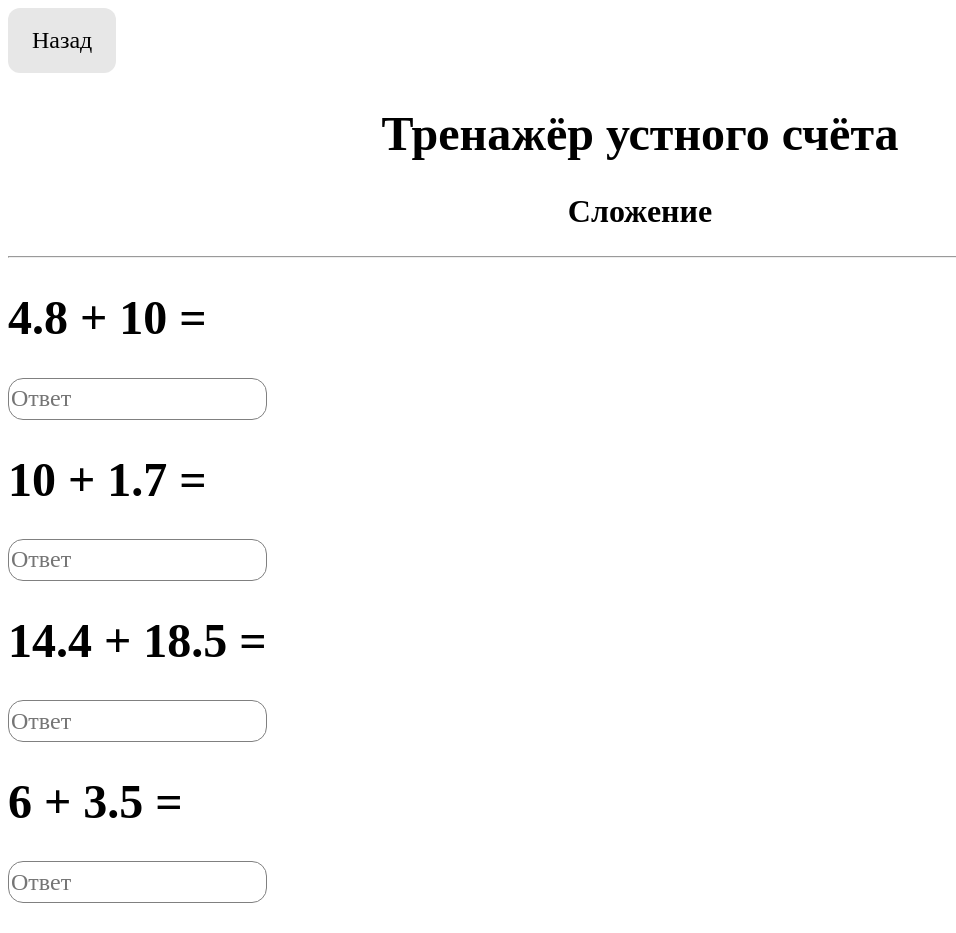
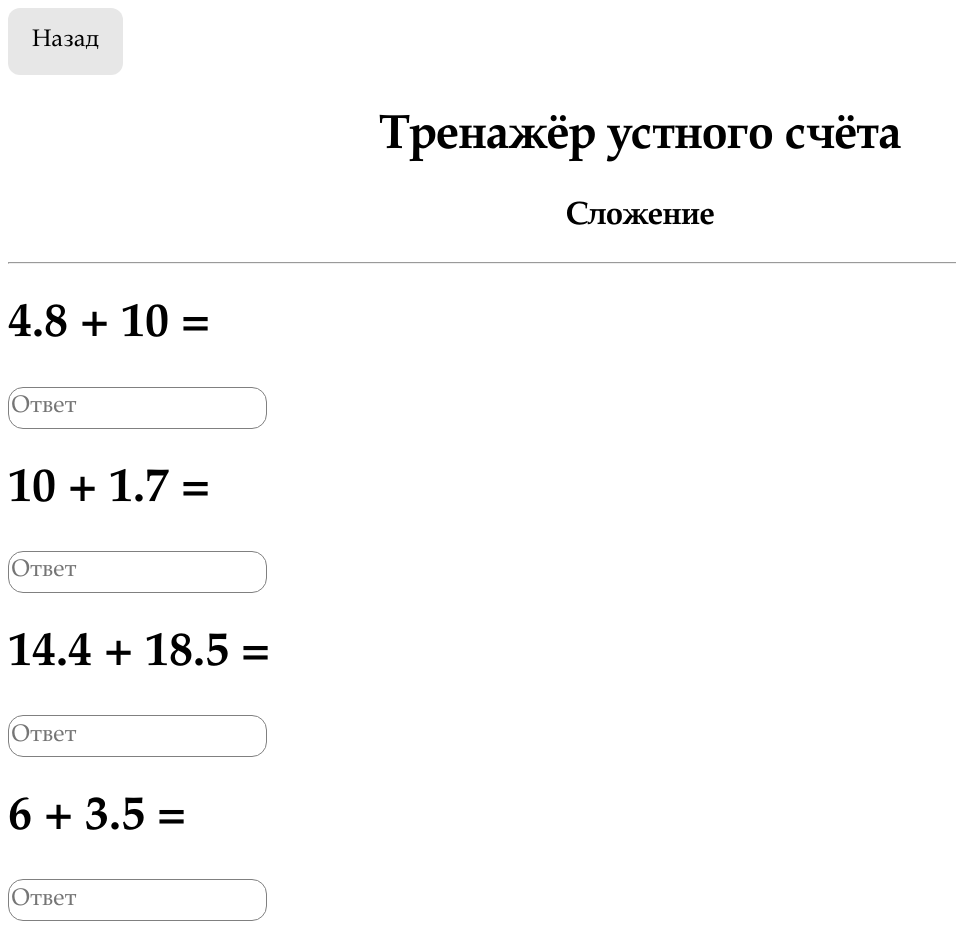
Before and after one commit to Nektorinka/school-project, a plain HTML site: page addiction.html in a window 1280 px wide. Shown: the top 933 px of the page, without its empty margins (0-956 px from the left). Drawn offline with Linux system fonts and the light colour scheme.

Commit message:
some style

```diff
--- a/addiction.html
+++ b/addiction.html
@@ -15,15 +15,15 @@
 		<hr>
 	  	<form name="examples">
 			<h1><div id="example1"></div></h1>
-	    	<input type="text" name="response" placeholder="Ответ"></input>
+	    	<input type="text" name="response" placeholder="Ответ" autocomplete="off"></input>
 			<h1><div id="example2"></div></h1>
-	    	<input type="text" name="response" placeholder="Ответ"></input>
+	    	<input type="text" name="response" placeholder="Ответ" autocomplete="off"></input>
 			<h1><div id="example3"></div></h1>
-	    	<input type="text" name="response" placeholder="Ответ"></input>
+	    	<input type="text" name="response" placeholder="Ответ" autocomplete="off"></input>
 			<h1><div id="example4"></div></h1>
-	    	<input type="text" name="response" placeholder="Ответ"></input>
+	    	<input type="text" name="response" placeholder="Ответ" autocomplete="off"></input>
 	    	<h1><div id="example5"></div></h1>
-	    	<input type="text" name="response" placeholder="Ответ"></input>
+	    	<input type="text" name="response" placeholder="Ответ" autocomplete="off"></input>
 	    	<br>
 			<button class = "button" name= "complete">Завершить</button>
 		</form>
--- a/style.css
+++ b/style.css
@@ -1,13 +1,13 @@
 h1 {
-	font-family: Bookman Old Style;
+	font-family: Palatino Linotype;
 	font-size: 300%;
 }
 h3 {
-	font-family: Bookman Old Style;
+	font-family: Palatino Linotype;
 	font-size: 150%;
 }
 h2 {
-	font-family: Bookman Old Style;
+	font-family: Palatino Linotype;
 	font-size: 200%;
 }
 
@@ -15,7 +15,7 @@ input[type=text] {
   border: 1px solid gray;
   border-radius: 15px;
   font-size: 150%;
-  font-family: Bookman Old Style;
+  font-family: Palatino Linotype;
   width: 20%;
   height: calc(2.25rem + 2px);
 }
@@ -26,7 +26,7 @@ input:focus {
 }
 
 .button {
-	font-family: Bookman Old Style;
+	font-family: Palatino Linotype;
 	font-size: 150%;
 	font-weight: 500;
 	color: black;
```
Also changed, not shown: all.html (+5 -5 lines), division.html (+5 -5 lines), multiplication.html (+5 -5 lines), substraction.html (+5 -5 lines).
